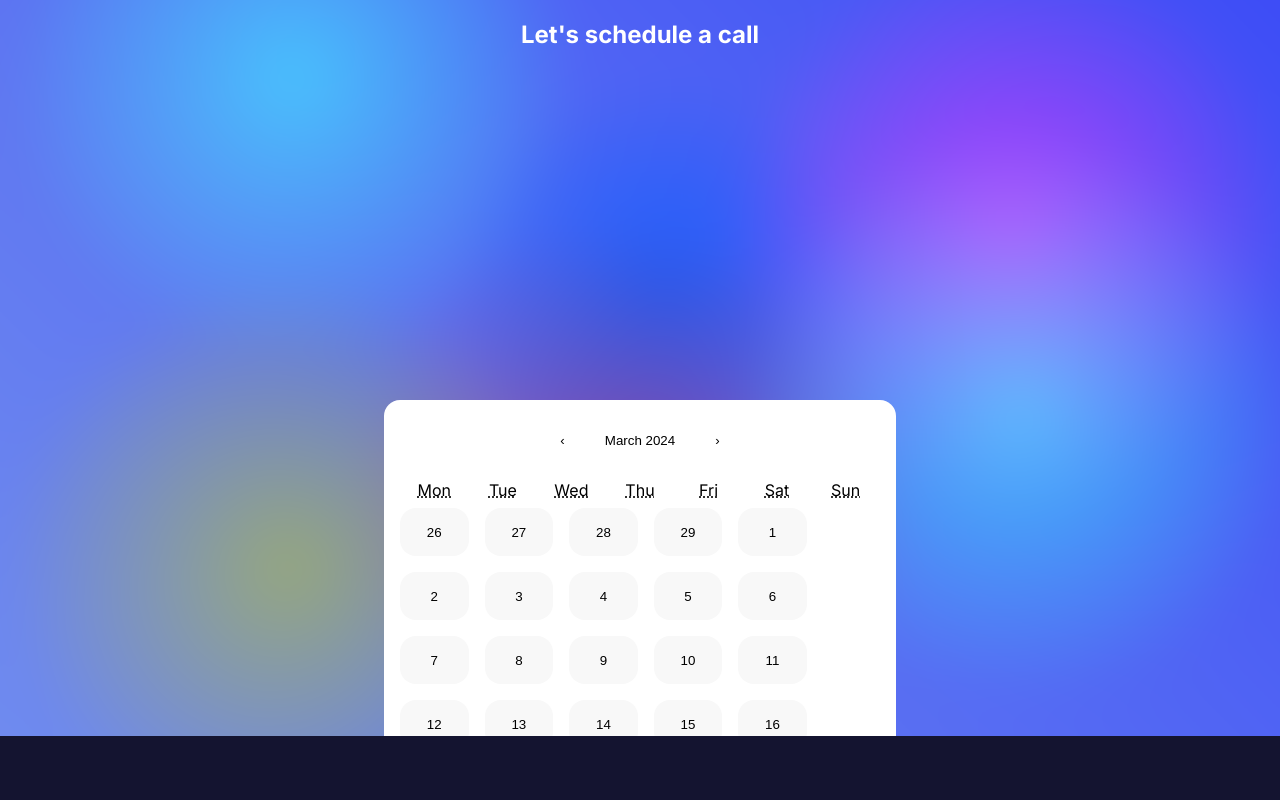
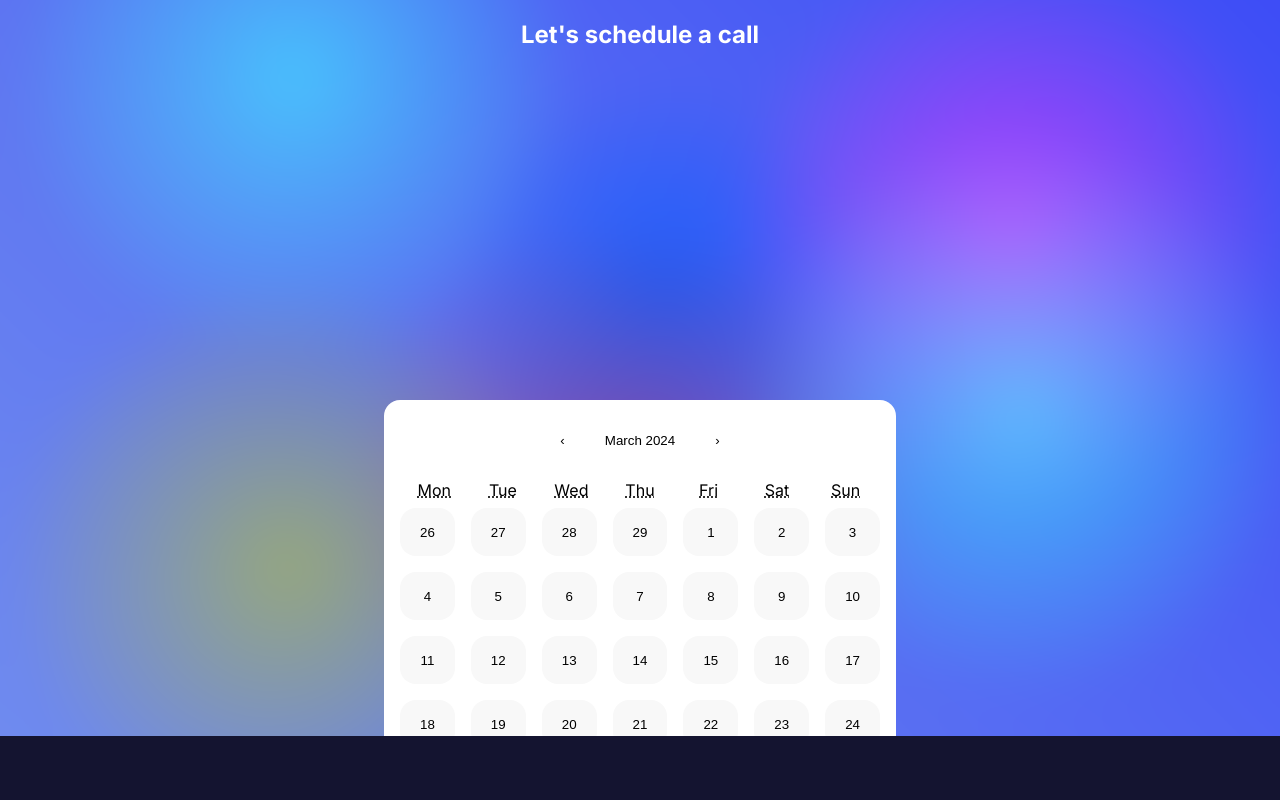
Before and after one commit to soype/bubbles, a Next.js app: page / in a window 1280 px wide. Shown: the top 800 px of the page. Built offline with nearby package versions, Linux system fonts and the light colour scheme.

Commit message:
Start calendar toggle logic

```diff
--- a/src/app/components/DatePicker/index.js
+++ b/src/app/components/DatePicker/index.js
@@ -6,7 +6,7 @@ import Calendar from 'react-calendar';
 
 import styles from './date.module.scss'
 
-const DatePicker = () => {
+const DatePicker = ( toggled ) => {
   return (
     <div className={styles.container}>
       <Calendar className={styles.calendar} />
--- a/src/app/components/bubbles/index.js
+++ b/src/app/components/bubbles/index.js
@@ -3,7 +3,7 @@
 import React, { useState, useEffect } from "react";
 import styles from "./bubbles.module.scss";
 
-const Bubbles = ({ color }) => {
+const Bubbles = ({ calendarOff }) => {
   const [currentPosition, setCurrentPosition] = useState({ x: 0, y: 0 });
 
   useEffect(() => {
@@ -22,8 +22,12 @@ const Bubbles = ({ color }) => {
     };
   }, []);
 
+  const calendarOffHandler = () => {
+    calendarOff(false);
+  }
+
   return (
-    <div className={styles.container}>
+    <div className={styles.container} onClick={calendarOffHandler}>
       <h2>Let's schedule a call</h2>
       <div className={styles["bubble-container"]} id="bubbleContainer">
 
--- a/src/app/page.js
+++ b/src/app/page.js
@@ -9,11 +9,18 @@ import DatePicker from "./components/DatePicker";
 
 export default function Home() {
 
+  const [calendarOn, setCalendarOn] = useState(false);
+
+  const calendarOffHandler = () => {
+    setCalendarOn(false);
+    console.log(calendarOn)
+  }
+
   return (
     <main className={styles.main}>
-      <Bubbles></Bubbles>
+      <Bubbles calendarOff={calendarOffHandler}></Bubbles>
       <div className={styles['content']}>
-        <DatePicker />
+        <DatePicker toggled={calendarOn} />
       </div>
       <div className={styles['color-selector']}>
       </div>
--- a/src/app/styles/calendar.scss
+++ b/src/app/styles/calendar.scss
@@ -65,7 +65,7 @@ $blue-lt: rgb(100, 220, 255);
     }
 
     &__days{
-        display: grid;
+        display: grid !important;
         grid-template-columns: repeat(7, 1fr);
         gap: 1rem;
         width: 30rem;
@@ -82,4 +82,15 @@ $blue-lt: rgb(100, 220, 255);
         }
     }
   }
+  &__tile{
+    &--active{
+      background-color: $blue;
+      color: white;
+      transition: all .2s;
+      &:hover{
+        background-color: $blue;
+        color: yellow;
+      }
+    }
+  }
 }
```
